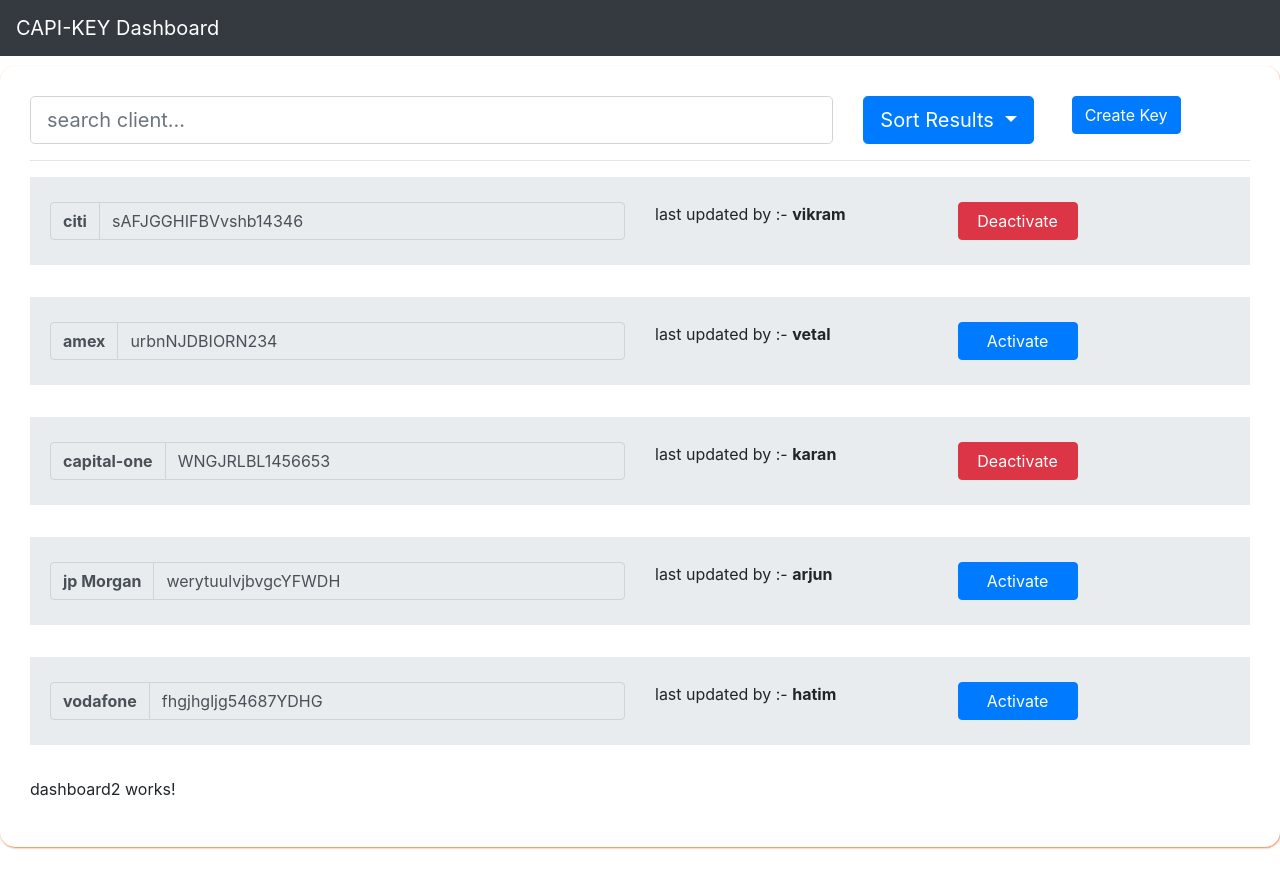
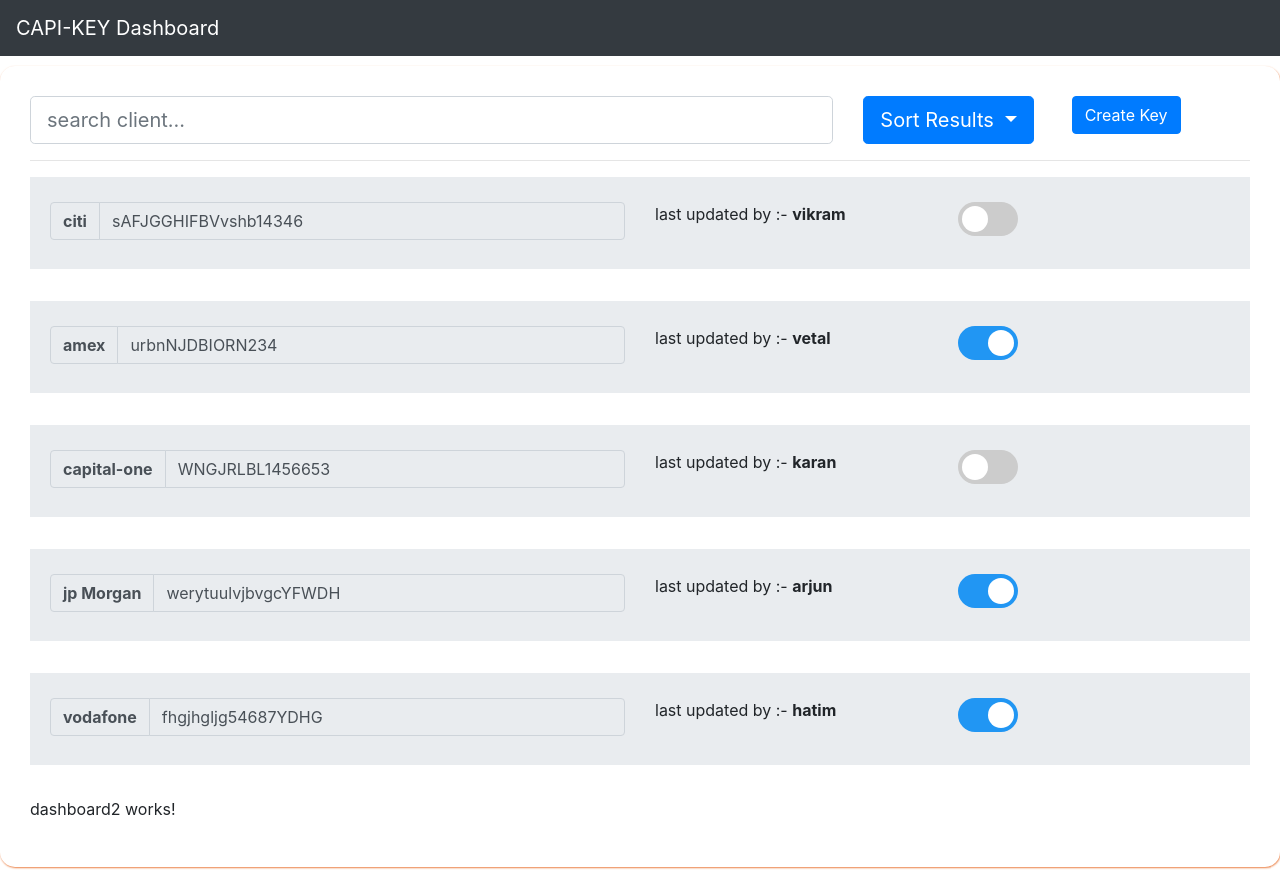
Before and after one commit to tavisca-akadam/capi-dashboard, an Angular app: page /createkey in a window 1280 px wide. Built offline with nearby package versions, Linux system fonts and the light colour scheme.

Commit message:
Added toggle button

```diff
--- a/src/app/dashboard/key-list/key-list-item/button/button.component.css
+++ b/src/app/dashboard/key-list/key-list-item/button/button.component.css
@@ -1,6 +1,68 @@
-.button {
+/* .button {
   width: 100%;
   max-width: 120px;
   table-layout: fixed;
   border-collapse: collapse;
+} */
+/* The switch - the box around the slider */
+.switch {
+  position: relative;
+  display: inline-block;
+  width: 60px;
+  height: 34px;
 }
+
+/* Hide default HTML checkbox */
+.switch input {
+  opacity: 0;
+  width: 0;
+  height: 0;
+}
+
+/* The slider */
+.slider {
+  position: absolute;
+  cursor: pointer;
+  top: 0;
+  left: 0;
+  right: 0;
+  bottom: 0;
+  background-color: #ccc;
+  -webkit-transition: .4s;
+  transition: .4s;
+}
+
+.slider:before {
+  position: absolute;
+  content: "";
+  height: 26px;
+  width: 26px;
+  left: 4px;
+  bottom: 4px;
+  background-color: white;
+  -webkit-transition: .4s;
+  transition: .4s;
+}
+
+input:checked + .slider {
+  background-color: #2196F3;
+}
+
+input:focus + .slider {
+  box-shadow: 0 0 1px #2196F3;
+}
+
+input:checked + .slider:before {
+  -webkit-transform: translateX(26px);
+  -ms-transform: translateX(26px);
+  transform: translateX(26px);
+}
+
+/* Rounded sliders */
+.slider.round {
+  border-radius: 34px;
+}
+
+.slider.round:before {
+  border-radius: 50%;
+}
--- a/src/app/dashboard/key-list/key-list-item/button/button.component.html
+++ b/src/app/dashboard/key-list/key-list-item/button/button.component.html
@@ -1,10 +1,6 @@
-<button
-    type="button"
-    class="btn button"
-    [ngClass]="{'btn-primary': buttonState == true, 'btn-danger': buttonState == false}"
-    data-toggle="modal"
-    [attr.data-target]="'#' + id"
-    >
-    {{ buttonState ? 'Activate' : 'Deactivate' }}
-</button>
-<!-- (click)="toggleKeyState($event)" -->
+<label class="switch">
+    <input type="checkbox" [id] = "id"
+    (click)="toggleKeyState($event)"
+    #checkbox>
+    <span class="slider round"></span>
+  </label>
--- a/src/app/dashboard/key-list/key-list-item/button/button.component.ts
+++ b/src/app/dashboard/key-list/key-list-item/button/button.component.ts
@@ -1,4 +1,4 @@
-import { Component, OnInit, Input } from '@angular/core';
+import { Component, OnInit, Input, ViewChild, ElementRef } from '@angular/core';
 import { ChangeStateService } from 'src/app/services/change-state.service';
 
 @Component({
@@ -9,25 +9,23 @@
 export class ButtonComponent implements OnInit {
   @Input() buttonState: boolean;
   @Input() id: string;
-  btnText: string;
+
+  @ViewChild('checkbox', { static: false }) checkbox: ElementRef;
 
   constructor(private ChangeAccessKeyStateService: ChangeStateService) {}
 
   ngOnInit() {
     console.log(this.buttonState);
-    //this.ChangeAccessKeyStateService.changeAccessKeyState(this.buttonState, this.id);
+  }
+
+  ngAfterViewInit() {
+    console.log(this.checkbox);
+    this.checkbox.nativeElement.checked = this.buttonState;
   }
 
   toggleKeyState(event) {
-    // console.log(event.target);
-    // const buttonEvent = event.target;
-    // this.btnText = buttonEvent.innerText;
-    // if (this.btnText === 'Activate') {
-    //     this.buttonState = false;
-    // } else {
-    //     this.buttonState = true;
-    // }
+    console.log(event.target.checked);
     this.ChangeAccessKeyStateService.changeAccessKeyState(this.id);
-  }
+ }
 
 }
```
